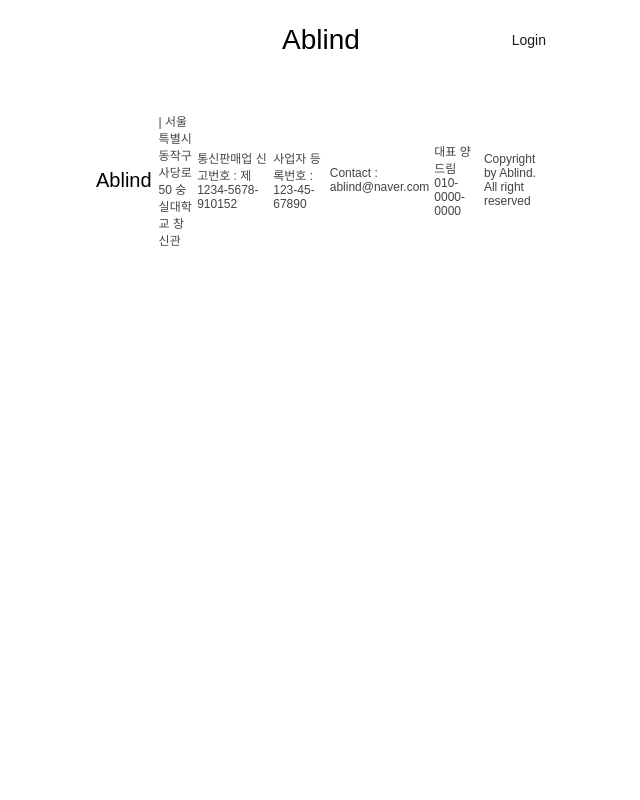
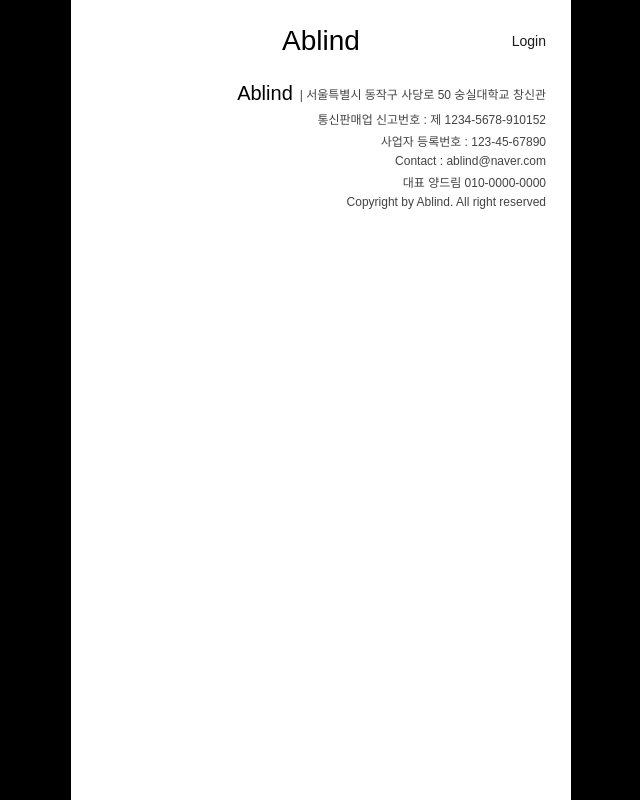
Before and after one commit to Jun99uu/ablindRefactor, a React (Create React App) app: page / in a window 1280 px wide. Shown: the whole page, without its empty margins (319-959 px from the left). Built offline with nearby package versions, Linux system fonts and the light colour scheme; a web font is replaced by a local one.

Commit message:
fix : scss 문법 오류 수정

```diff
--- a/src/components/Footer/Footer.tsx
+++ b/src/components/Footer/Footer.tsx
@@ -2,7 +2,7 @@ import "./FooterStyle.scss";
 
 const Footer = () => {
   return (
-    <ul>
+    <ul className="footer-ul">
       <li>
         <span className="footer-logo">Ablind</span>| 서울특별시 동작구 사당로 50
         숭실대학교 창신관
--- a/src/components/Footer/FooterStyle.scss
+++ b/src/components/Footer/FooterStyle.scss
@@ -1,13 +1,26 @@
 $logo: #000000;
 $gray: #434343;
 
-ul {
+.footer-ul {
+  width: 100%;
   list-style-type: none;
+  margin: 0px;
+  padding: 0px 25px 0px 0px;
   display: flex;
   flex-direction: column;
   align-items: flex-end;
   justify-content: center;
   gap: 5px;
+
+  li {
+    display: flex;
+    flex-direction: row;
+    justify-content: flex-end;
+    align-items: center;
+    color: #434343;
+    gap: 7px;
+    font-size: 12px;
+  }
 }
 
 .footer-logo {
@@ -15,13 +28,3 @@ ul {
   color: $logo;
   font-family: "Pattaya", sans-serif;
 }
-
-li {
-  display: flex;
-  flex-direction: row;
-  justify-content: flex-end;
-  align-items: center;
-  color: #434343;
-  gap: 7px;
-  font-size: 12px;
-}
--- a/src/components/Header/HeaderStyle.scss
+++ b/src/components/Header/HeaderStyle.scss
@@ -2,7 +2,7 @@ $logo: #000000;
 $black: #1b1b1b;
 $menu: #0a0a0a;
 
-ul {
+.header-ul {
   width: 100%;
   display: flex;
   flex-direction: row;
--- a/src/components/Header/Headert.tsx
+++ b/src/components/Header/Headert.tsx
@@ -12,7 +12,7 @@ const Header = () => {
   const navigate = useNavigate();
 
   return (
-    <ul>
+    <ul className="header-ul">
       <li>
         {isAuth ? (
           <img src={userInfo.profileImg} className="profile-img" />
--- a/src/styles/global.scss
+++ b/src/styles/global.scss
@@ -4,6 +4,7 @@ body {
   margin: 0;
   font-family: "SUIT Variable", sans-serif;
   // background: linear-gradient(135deg, #ffe1ea, #e7cdf3);
+  background-color: black;
   display: flex;
   justify-content: center;
   align-items: center;
```
